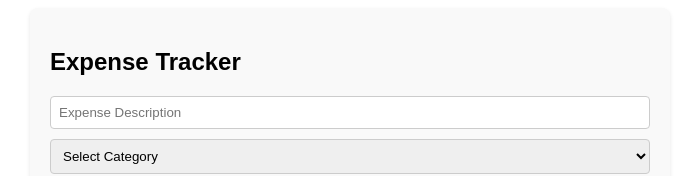
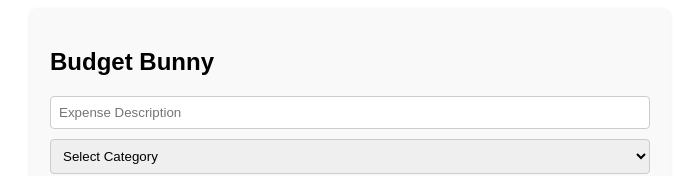
Before and after one commit to Clanxy1410/Budget-Bunny, a plain HTML site: page index.html in a window 1280 px wide. Shown: the top 176 px of the page, without its empty margins (290-989 px from the left). Drawn offline with Linux system fonts and the light colour scheme.

Commit message:
Update index.html

```diff
--- a/index.html
+++ b/index.html
@@ -58,7 +58,7 @@
 </head>
 <body>
     <div class="container">
-        <h2>Expense Tracker</h2>
+        <h2>Budget Bunny</h2>
         <form id="expenseForm">
             <input type="text" id="description" placeholder="Expense Description" required/><br>
             <select id="category" required>
```
